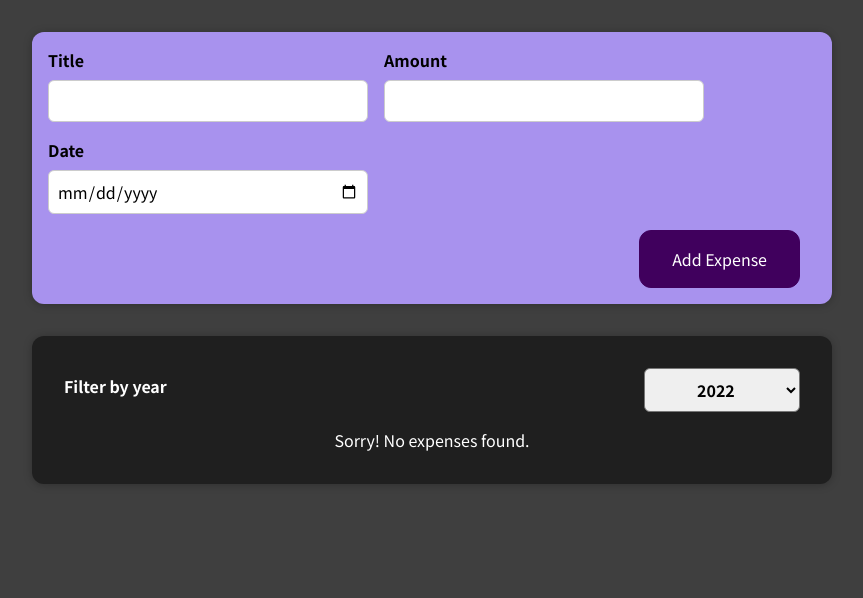
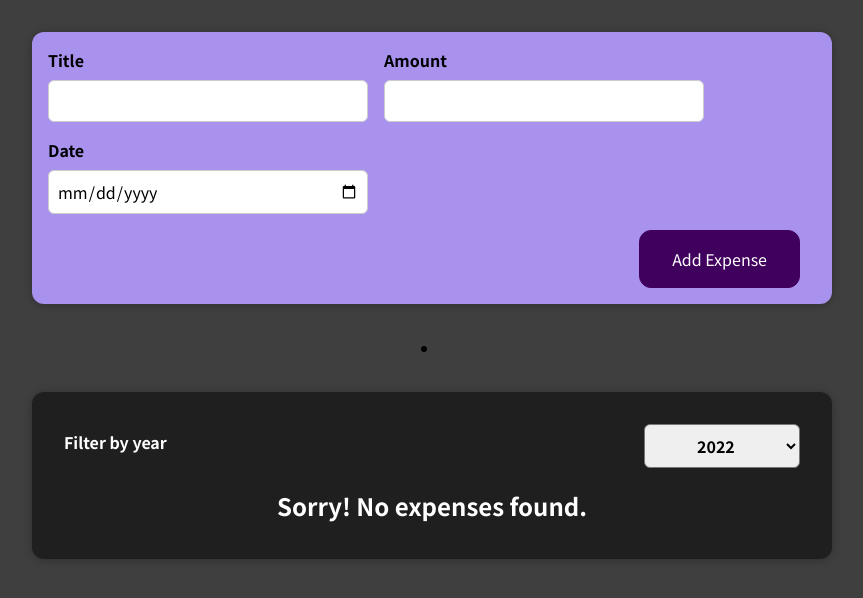
Before and after one commit to abhinavoo7/ExpenseTracker, a React (Create React App) app: page / in a window 1280 px wide. Shown: the top 598 px of the page, without its empty margins (208-1071 px from the left). Built offline with nearby package versions, Linux system fonts and the light colour scheme.

Commit message:
added conditional return statements

```diff
--- /dev/null
+++ b/src/Interfaces/Items.tsx
@@ -0,0 +1,8 @@
+interface Items {
+  id?: string
+  title: string
+  amount: number
+  date: Date
+}
+
+export default Items
--- a/src/components/Expenses/Expenses.tsx
+++ b/src/components/Expenses/Expenses.tsx
@@ -3,13 +3,8 @@ import './Expenses.css'
 import Card from '../UI/Card'
 import ExpenseFilter from './ExpenseFilter'
 import { useState } from 'react'
-
-interface Items {
-  id?: string
-  title: string
-  amount: number
-  date: Date
-}
+import Items from '../../Interfaces/Items'
+import ExpensesList from './ExpensesList'
 
 interface Props {
   items: Items[]
@@ -33,29 +28,16 @@ function Expenses(props: Props) {
 
   return (
     <div>
+      <li>
         <Card className="expenses">
           <ExpenseFilter
             selected={filteredYear}
             onChangeFilter={filterChangeHandler}
           />
-        <div>
-          {filteredExpenses.length === 0 ? (
-            <p className="noExpense">Sorry! No expenses found.</p>
-          ) : (
-            filteredExpenses.map((expense: Items) => {
-              return (
-                <ExpenseItem
-                  key={expense.id}
-                  title={expense.title}
-                  amount={expense.amount}
-                  date={expense.date!}
-                />
-              )
-            })
-          )}
-        </div>
+          <ExpensesList items={filteredExpenses} />
           <div></div>
         </Card>
+      </li>
     </div>
   )
 }
--- /dev/null
+++ b/src/components/Expenses/ExpensesList.css
@@ -0,0 +1,9 @@
+.expenses-list {
+  list-style: none;
+  padding: 0;
+}
+
+.expenses-list__fallback {
+  color: white;
+  text-align: center;
+}
--- /dev/null
+++ b/src/components/Expenses/ExpensesList.tsx
@@ -0,0 +1,33 @@
+import ExpenseItem from './ExpenseItem'
+import Items from '../../Interfaces/Items'
+import './ExpensesList.css'
+
+const ExpensesList = (props: Props) => {
+  const expensesContent = (
+    <h2 className="expenses-list__fallback">Sorry! No expenses found.</h2>
+  )
+
+  if (props.items.length === 0) {
+    return expensesContent
+  }
+  return (
+    <ul className="expenses-list">
+      {props.items.map((expense: Items) => {
+        return (
+          <ExpenseItem
+            key={expense.id}
+            title={expense.title}
+            amount={expense.amount}
+            date={expense.date}
+          />
+        )
+      })}
+    </ul>
+  )
+}
+
+export default ExpensesList
+
+interface Props {
+  items: Items[]
+}
--- a/src/components/NewExpense/NewExpense.tsx
+++ b/src/components/NewExpense/NewExpense.tsx
@@ -1,8 +1,9 @@
 import './NewExpense.css'
 import ExpenseForm from './ExpenseForm'
+import Items from '../../Interfaces/Items'
 
 const NewExpense = (props: Props) => {
-  const saveExpenseDataHandler = (enteredExpenseData: ExpenseData) => {
+  const saveExpenseDataHandler = (enteredExpenseData: Items) => {
     const expenseData = {
       ...enteredExpenseData,
       id: Math.random().toString(),
@@ -20,13 +21,6 @@ const NewExpense = (props: Props) => {
 
 export default NewExpense
 
-interface ExpenseData {
-  id?: string
-  title: string
-  amount: number
-  date: Date
+interface Props {
+  onAddExpense: (expenseData: Items) => void
 }
-
-interface Props {
-  onAddExpense: (expenseData: ExpenseData) => void
-}
```
Also changed, not shown: src/components/Expenses/ExpenseItem.tsx (+2 -8 lines), src/components/NewExpense/ExpenseForm.tsx (+2 -8 lines). Lines whose indentation alone changed are shown as unchanged.
